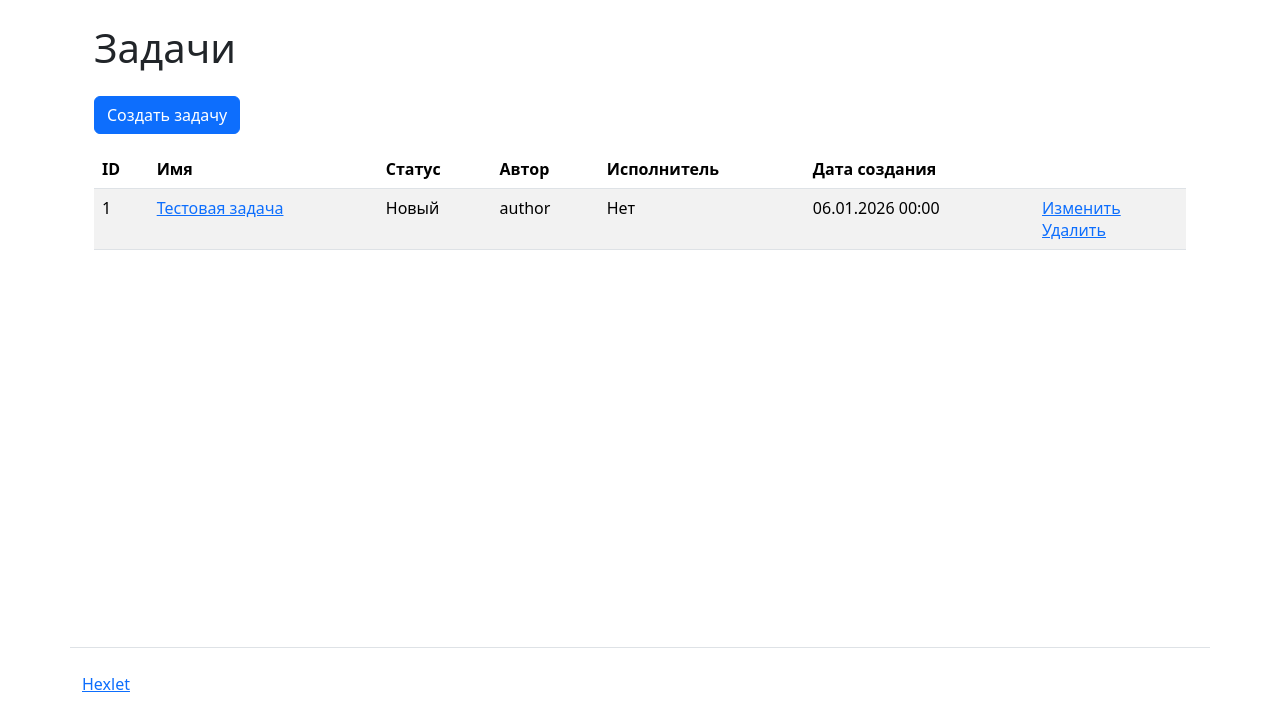
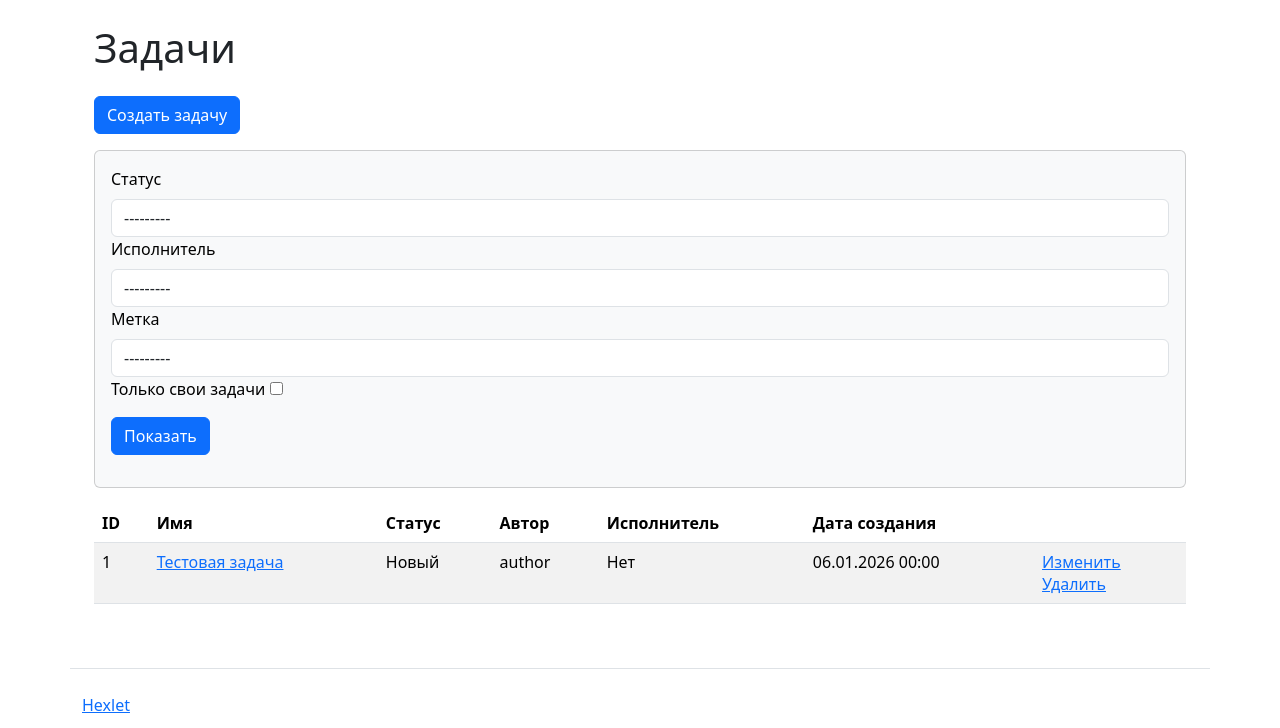
Before and after one commit to tpl-86/python-project-52, a Django app: page /tasks/ in a window 1280 px wide. Shown: the part 56-784 px from the top of the page. Before the commit the page ends 748 px from the top, so only its background shows below. Run offline with Django 5.2, Linux system fonts and the light colour scheme; a user stored in the database is signed in; data comes from the database, SQL or seed files in the repository; parts of the project's set-up code (start-up, migrations or seed data) failed here and were passed over; some libraries are stand-ins or nearby versions.

Commit message:
Add task filtering (django-filter): Filter by status, executor, label, and “only my tasks”. Use FilterView with fields: status, executor, label, self_tasks. Update tasks index template with GET filter form. Add tests for filter combinations.

```diff
--- a/pyproject.toml
+++ b/pyproject.toml
@@ -8,6 +8,7 @@ dependencies = [
     "dj-database-url>=3.1.0",
     "django>=6.0.1",
     "django-bootstrap5>=26.1",
+    "django-filter>=25.2",
     "gunicorn>=23.0.0",
     "psycopg[binary]>=3.3.2",
     "python-dotenv>=1.2.1",
--- a/task_manager/settings.py
+++ b/task_manager/settings.py
@@ -53,6 +53,7 @@ INSTALLED_APPS = [
     "task_manager.statuses",
     "task_manager.tasks",
     "task_manager.labels",
+    "django_filters",
 ]
 
 MIDDLEWARE = [
--- /dev/null
+++ b/task_manager/tasks/filters.py
@@ -0,0 +1,43 @@
+import django_filters
+from .models import Task
+from statuses.models import Status
+from labels.models import Label
+from django.contrib.auth.models import User
+from django import forms
+from django.utils.translation import gettext_lazy as _
+
+class CustomExecutorFilter(django_filters.ModelChoiceFilter):
+    def label_from_instance(self, obj):
+        full_name = obj.get_full_name()
+        return full_name if full_name else obj.username
+
+class TaskFilter(django_filters.FilterSet):
+    status = django_filters.ModelChoiceFilter(
+        queryset=Status.objects.all(),
+        label=_("Статус"),
+        widget=forms.Select(attrs={'class': 'form-control', 'id': 'id_status'}),
+    )
+    executor = django_filters.ChoiceFilter(
+    label=_("Исполнитель"),
+    choices=lambda: [(u.id, u.get_full_name() or u.username) for u in User.objects.all().order_by('first_name', 'last_name', 'username')],
+    widget=forms.Select(attrs={'class': 'form-control', 'id': 'id_executor'}),
+    )
+    labels = django_filters.ModelChoiceFilter(
+        queryset=Label.objects.all(),
+        label=_("Метка"),
+        widget=forms.Select(attrs={'class': 'form-control', 'id': 'id_labels'}),
+    )
+    self_tasks = django_filters.BooleanFilter(
+        method='filter_self_tasks',
+        label=_("Только свои задачи"),
+        widget=forms.CheckboxInput(attrs={'id': 'self_tasks'})
+    )
+
+    class Meta:
+        model = Task
+        fields = ['status', 'executor', 'labels', 'self_tasks']
+
+    def filter_self_tasks(self, queryset, name, value):
+        if value:
+            return queryset.filter(author=self.request.user)
+        return queryset
--- a/task_manager/tasks/templates/tasks/task_list.html
+++ b/task_manager/tasks/templates/tasks/task_list.html
@@ -4,6 +4,31 @@
 <div class="container wrapper flex-grow-1">
 <h1 class="my-4">Задачи</h1>
 <a class="btn btn-primary mb-3" href="{% url 'tasks:task_create' %}">Создать задачу</a>
+<div class="card text-bg-light mb-3">
+    <div class="card-body bg-ligth">
+<form class="form-inline center" method="get">
+    <div class="row">
+        <div class="md-3">
+            <label class="form-label" for="id_status">Статус</label>
+            {{ filter.form.status }}
+        </div>
+        <div class="md-3">
+            <label class="form-label" for="id_executor">Исполнитель</label>
+            {{ filter.form.executor }}
+        </div>
+        <div class="md-3">
+            <label class="form-label" for="id_labels">Метка</label>
+            {{ filter.form.labels }}
+        </div>
+        <div class="md-3">
+            <label class="form-label" for="self_tasks">Только свои задачи</label>
+            {{ filter.form.self_tasks }}
+        </div>
+    </div>
+    <button type="submit" class="btn btn-primary mt-2">Показать</button>
+</form>
+</div>
+</div>
 <table class="table table-striped">
     <thead>
         <tr>
--- a/task_manager/tasks/views.py
+++ b/task_manager/tasks/views.py
@@ -1,16 +1,19 @@
-from django.views.generic import ListView, DetailView, CreateView, UpdateView, DeleteView
+from django.views.generic import DetailView, CreateView, UpdateView, DeleteView
 from django.contrib.messages.views import SuccessMessageMixin
 from django.contrib.auth.mixins import LoginRequiredMixin, UserPassesTestMixin
 from django.urls import reverse_lazy
 from django.contrib import messages
 from .models import Task
 from .forms import TaskForm
+from django_filters.views import FilterView
+from .filters import TaskFilter
 
 # Create your views here.
-class TaskListView(LoginRequiredMixin, ListView):
+class TaskListView(LoginRequiredMixin, FilterView):
     model = Task
     template_name = 'tasks/task_list.html'
     context_object_name = 'tasks'
+    filterset_class = TaskFilter
     ordering = ['-created_at']
 
 
```
Also changed, not shown: 1 other file.
